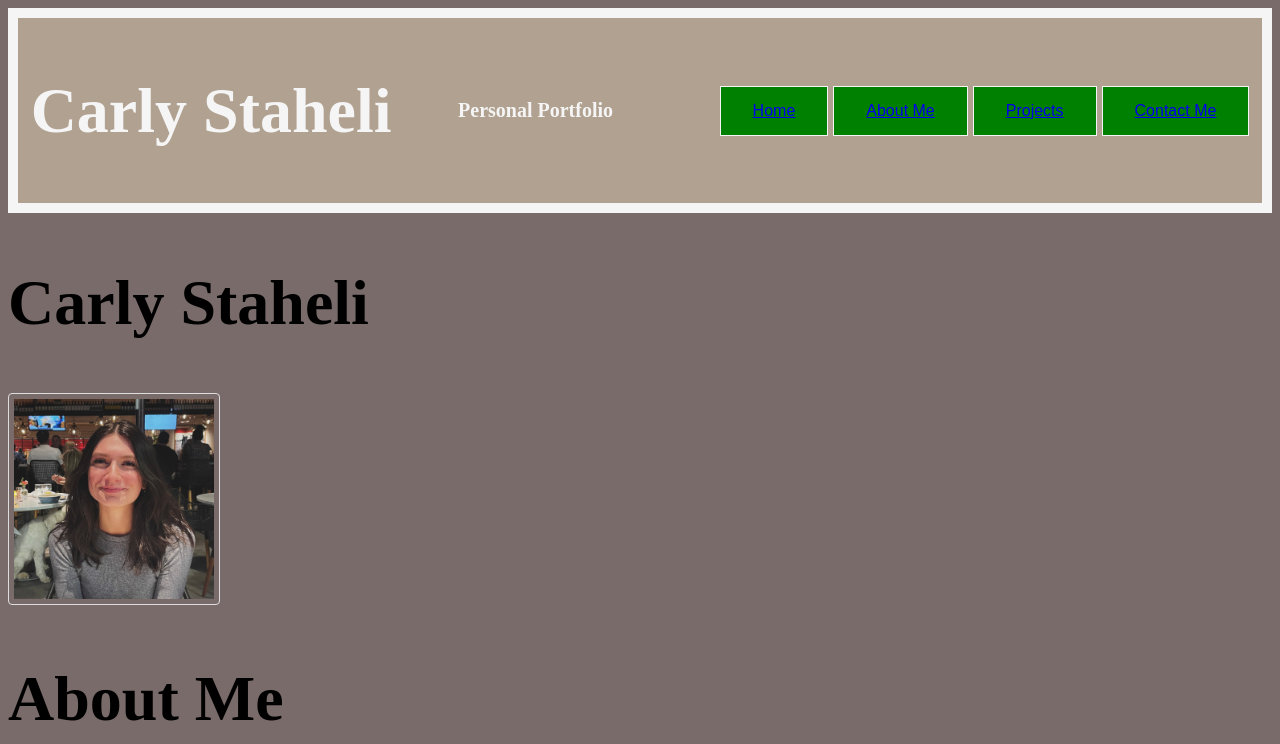
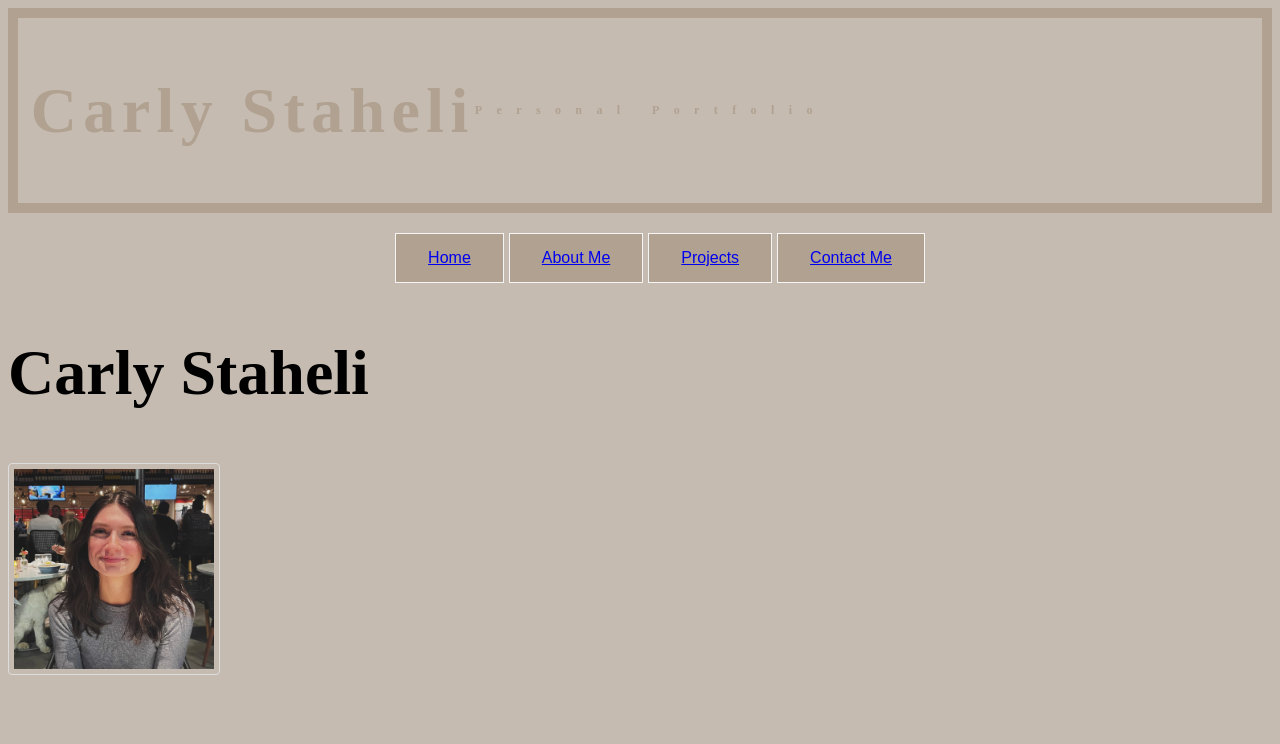
Before and after one commit to carlystahelidavis/personal-portfolio, a plain HTML site: page index.html in a window 1280 px wide. Shown: the top 744 px of the page. Drawn offline with Linux system fonts and the light colour scheme.

Commit message:
more updates

```diff
--- a/assets/style.css
+++ b/assets/style.css
@@ -1,38 +1,43 @@
 body {
-    background-color: rgba(77, 59, 56, 0.752);
+    background-color: rgb(197, 187, 177);
     font-family: 'Times New Roman', Times, serif;
 }
 
 header {
     display: flex;
-    justify-content: space-between;
     align-items: center;
     padding: 1%;
-    background-color: rgb(177, 161, 144);
-    color: whitesmoke;
-    border: 10px solid whitesmoke;
+    background-color: rgb(197, 187, 177);
+    color: rgb(177, 161, 144);
+    border: 10px solid rgb(177, 161, 144);
 }
 
 h1 {
     font-size: 400%;
+    text-align: center;
+    letter-spacing: .4rem;
 }
 
 h4 {
-    font-size: 125%;
+    font-size: 75%;
+    text-align: center;
+    letter-spacing: .9rem;
 }
 
 nav ul {
     font-size: 125%;
+    text-align: center;
 }
 
 button {
-    background-color: green;
+    background-color: rgb(177, 161, 144);
     border: 1px solid whitesmoke;
     color: whitesmoke;
     padding: 15px 32px;
     text-align: center;
     display: inline-block;
     font-size: 16px;
+    align-content: flex-start;
 }
 
 h2 {
@@ -47,7 +52,6 @@ img {
 }
 
 #aboutme-jpg {
-    position: relative;
-
+    width: 400px;
 
 }
```
Also changed, not shown: index.html (+2 -1 lines).
